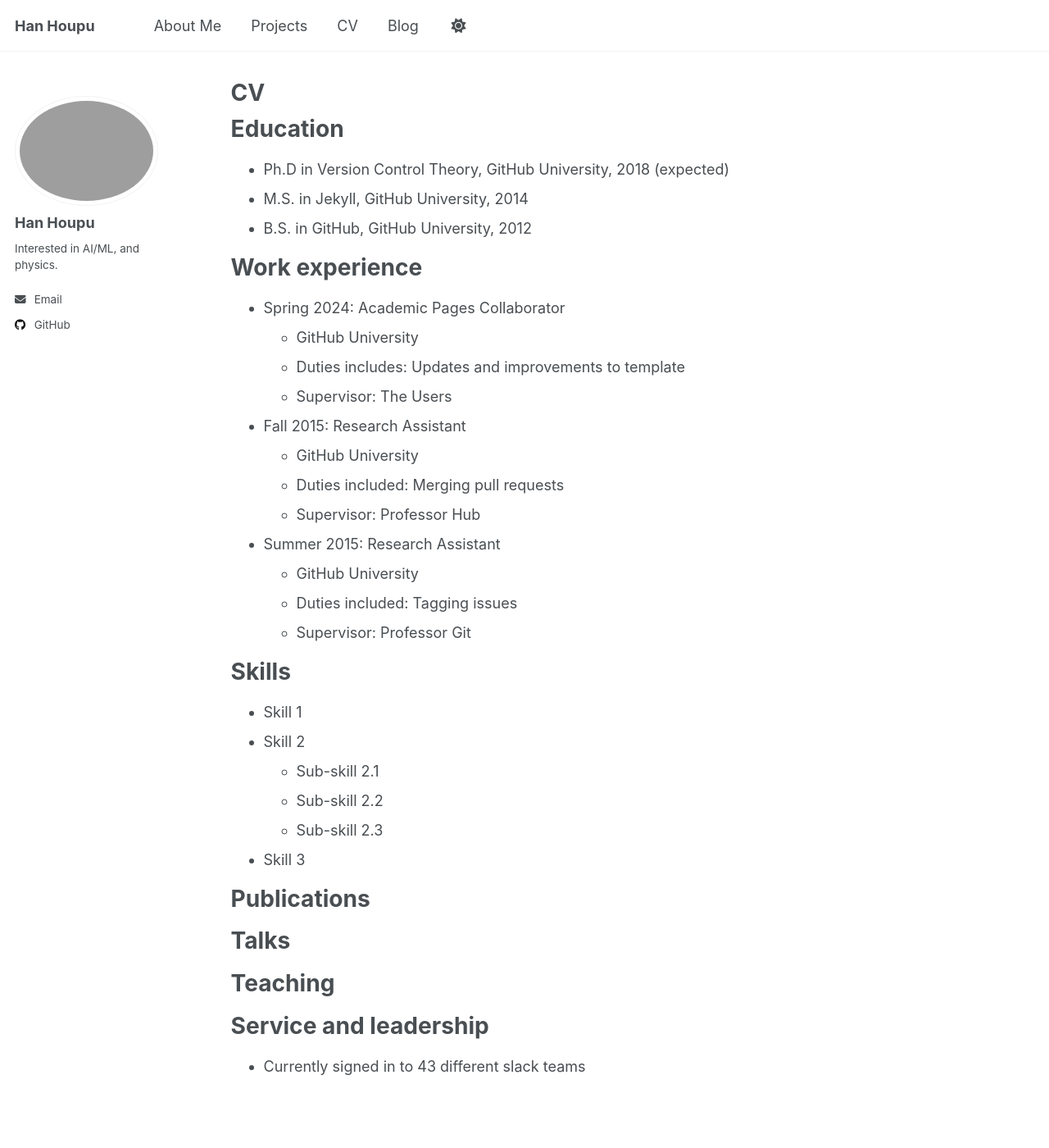
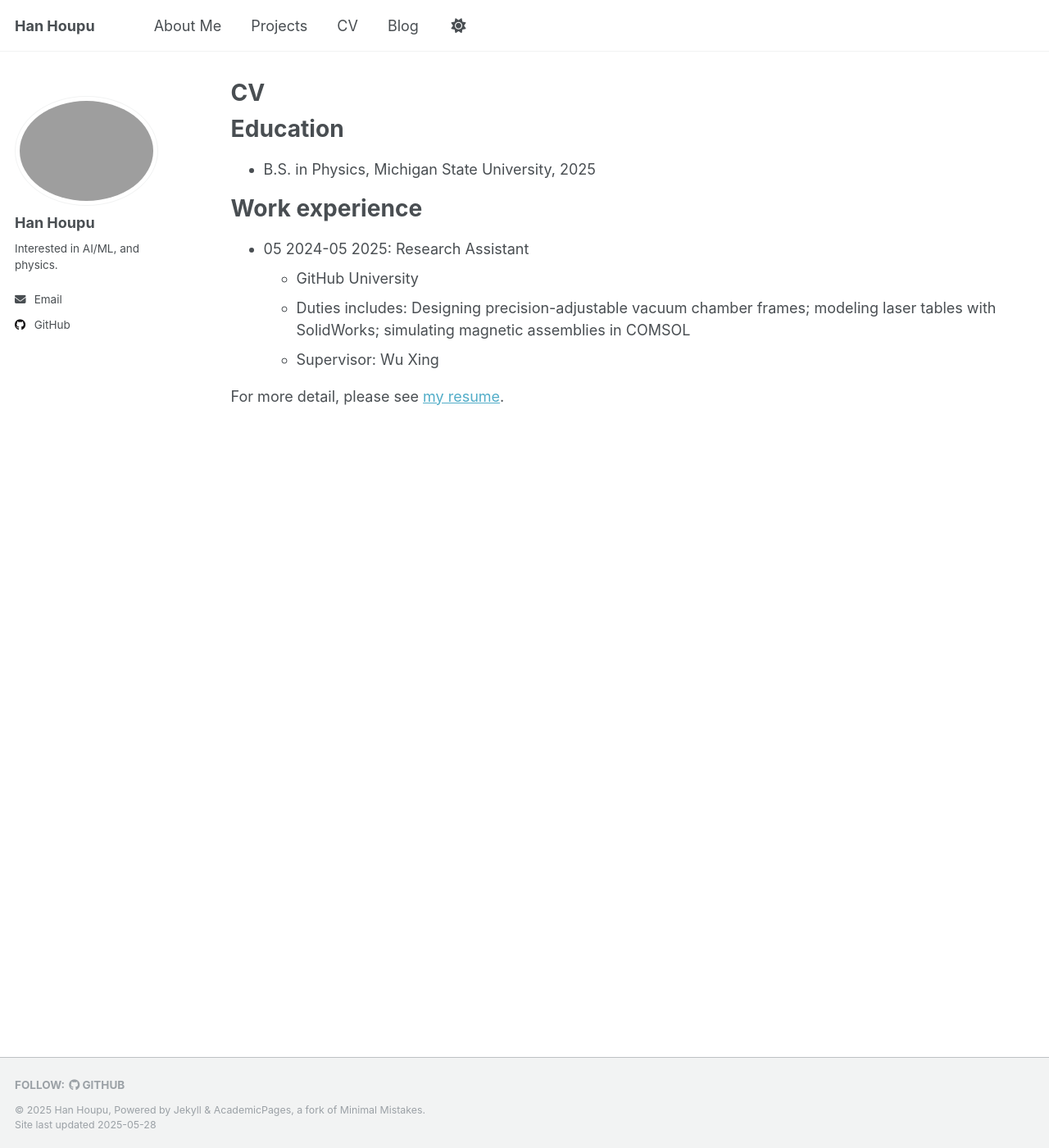
Before and after one commit to HanHoupu/hanhoupu.github.io, a Jekyll site: the page built from _pages/cv.md, in a window 1280 px wide and 1400 px high. Shown: the whole window at 82% size. Built offline with Jekyll 4.4.1, drawn with Linux system fonts in a browser that asks for light colours.

Commit message:
Update cv.md

```diff
--- a/_pages/cv.md
+++ b/_pages/cv.md
@@ -11,54 +11,14 @@ redirect_from:
 
 Education
 ======
-* Ph.D in Version Control Theory, GitHub University, 2018 (expected)
-* M.S. in Jekyll, GitHub University, 2014
-* B.S. in GitHub, GitHub University, 2012
+
+* B.S. in Physics, Michigan State University, 2025
 
 Work experience
 ======
-* Spring 2024: Academic Pages Collaborator
+* 05 2024-05 2025: Research Assistant
   * GitHub University
-  * Duties includes: Updates and improvements to template
-  * Supervisor: The Users
+  * Duties includes: Designing precision-adjustable vacuum chamber frames; modeling laser tables with SolidWorks; simulating magnetic assemblies in COMSOL
+  * Supervisor: Wu Xing
 
-* Fall 2015: Research Assistant
-  * GitHub University
-  * Duties included: Merging pull requests
-  * Supervisor: Professor Hub
-
-* Summer 2015: Research Assistant
-  * GitHub University
-  * Duties included: Tagging issues
-  * Supervisor: Professor Git
-
-Skills
-======
-* Skill 1
-* Skill 2
-  * Sub-skill 2.1
-  * Sub-skill 2.2
-  * Sub-skill 2.3
-* Skill 3
-
-Publications
-======
-  <ul>{% for post in site.publications reversed %}
-    {% include archive-single-cv.html %}
-  {% endfor %}</ul>
-
-Talks
-======
-  <ul>{% for post in site.talks reversed %}
-    {% include archive-single-talk-cv.html  %}
-  {% endfor %}</ul>
-
-Teaching
-======
-  <ul>{% for post in site.teaching reversed %}
-    {% include archive-single-cv.html %}
-  {% endfor %}</ul>
-
-Service and leadership
-======
-* Currently signed in to 43 different slack teams
+For more detail, please see [my resume](/resume.pdf/).
```
